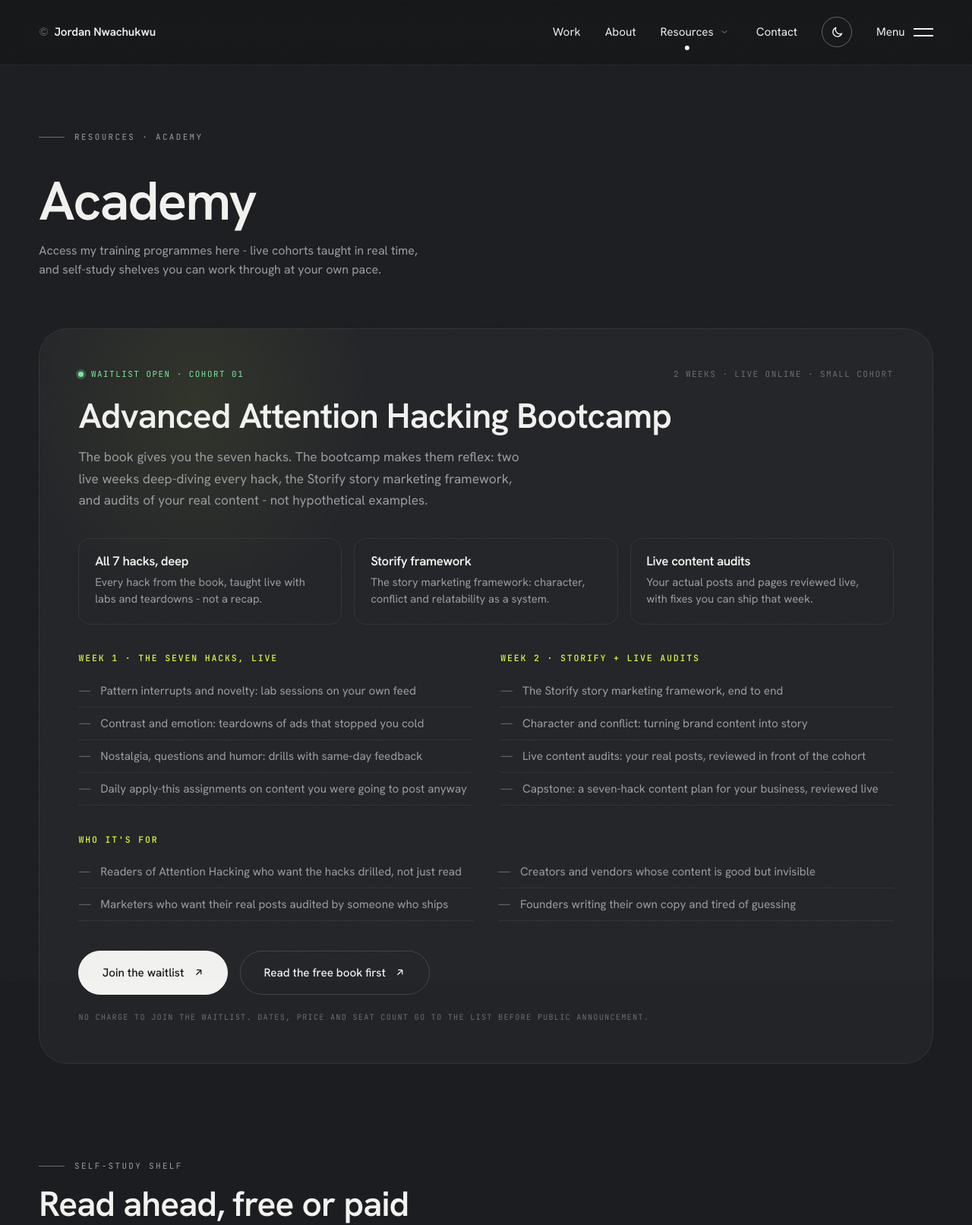
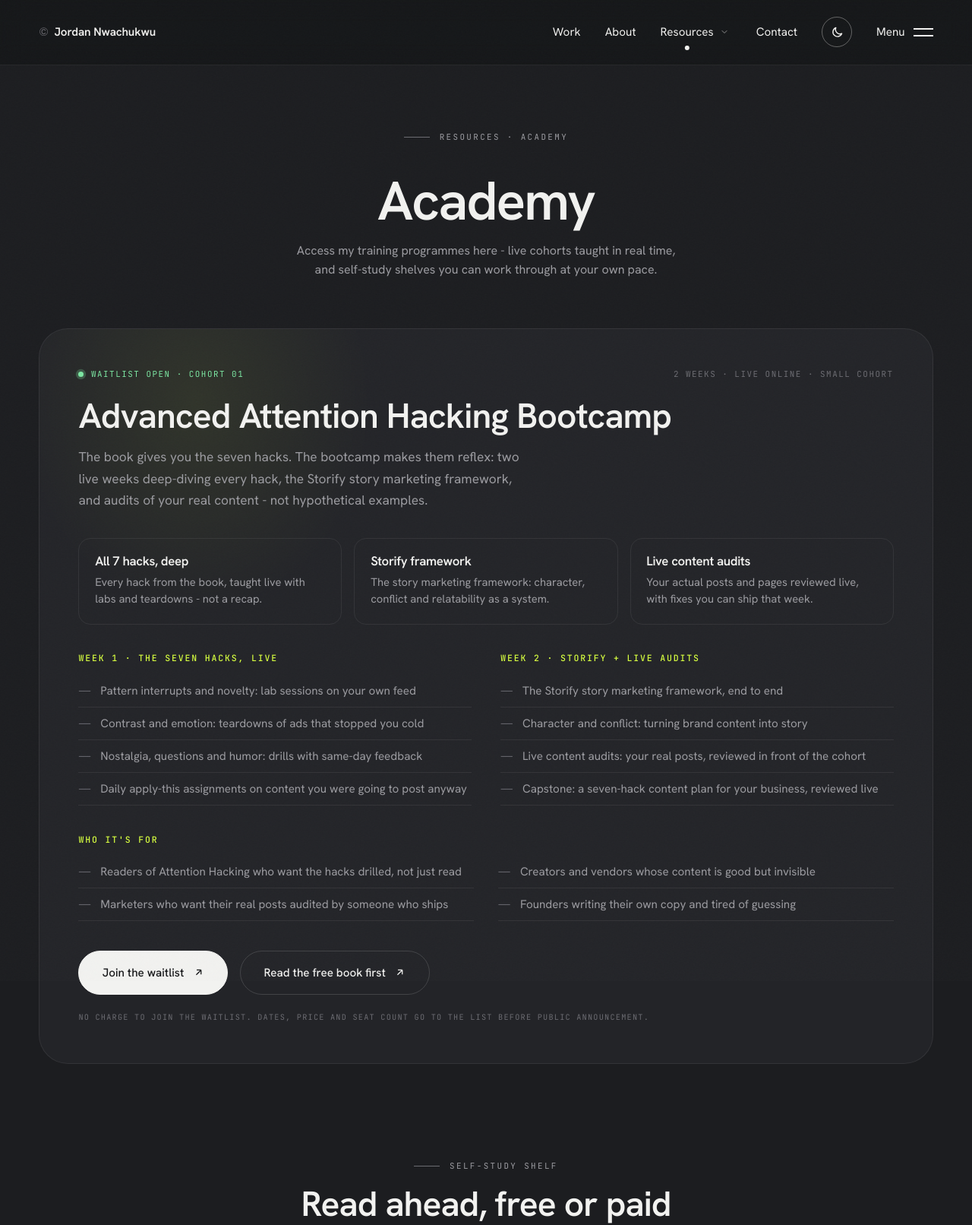
Before and after one commit to nwajdee/nwajdee.github.io, a plain HTML site: page resources/academy/index.html in a window 1280 px wide. Shown: the top 1612 px of the page at 76% size. Drawn offline with nearby package versions, Linux system fonts and the light colour scheme.

Commit message:
Center page and section headlines, subheadlines and filter rows site-wide

```diff
--- a/assets/site.css
+++ b/assets/site.css
@@ -884,3 +884,12 @@ html[data-theme="light"] .post[data-cat="Japa"]{--pc:#0B3D2E}
   .camp__status .dot{animation:none}
   .book3d::before{filter:none}
 }
+
+/* ---------- centered heads ---------- */
+.res-head,.work-head,.about-head,.notfound,.post__head,.bl-copy{text-align:center}
+.case-title,.intro__big{text-align:center;margin-inline:auto}
+.res-head .sec-label,.work-head .sec-label,.about-head .sec-label,.contact>.sec-label,.notfound .sec-label,.bl-sec>.sec-label,.bl-copy .sec-label{justify-content:center}
+.contact>.sec-label,.contact__title,.contact__sub{text-align:center}
+.res-head__sub,.work-head__sub,.about-head__title,.contact__title,.contact__sub,.notfound__msg,.bl-lede{margin-inline:auto}
+.post__meta,.post__byline,.chips,.notfound__cta,.bl-cta,.bl-facts{justify-content:center}
+.bl-sec>.bl-h2{text-align:center}
--- a/src/site.css
+++ b/src/site.css
@@ -884,3 +884,12 @@ html[data-theme="light"] .post[data-cat="Japa"]{--pc:#0B3D2E}
   .camp__status .dot{animation:none}
   .book3d::before{filter:none}
 }
+
+/* ---------- centered heads ---------- */
+.res-head,.work-head,.about-head,.notfound,.post__head,.bl-copy{text-align:center}
+.case-title,.intro__big{text-align:center;margin-inline:auto}
+.res-head .sec-label,.work-head .sec-label,.about-head .sec-label,.contact>.sec-label,.notfound .sec-label,.bl-sec>.sec-label,.bl-copy .sec-label{justify-content:center}
+.contact>.sec-label,.contact__title,.contact__sub{text-align:center}
+.res-head__sub,.work-head__sub,.about-head__title,.contact__title,.contact__sub,.notfound__msg,.bl-lede{margin-inline:auto}
+.post__meta,.post__byline,.chips,.notfound__cta,.bl-cta,.bl-facts{justify-content:center}
+.bl-sec>.bl-h2{text-align:center}
```
